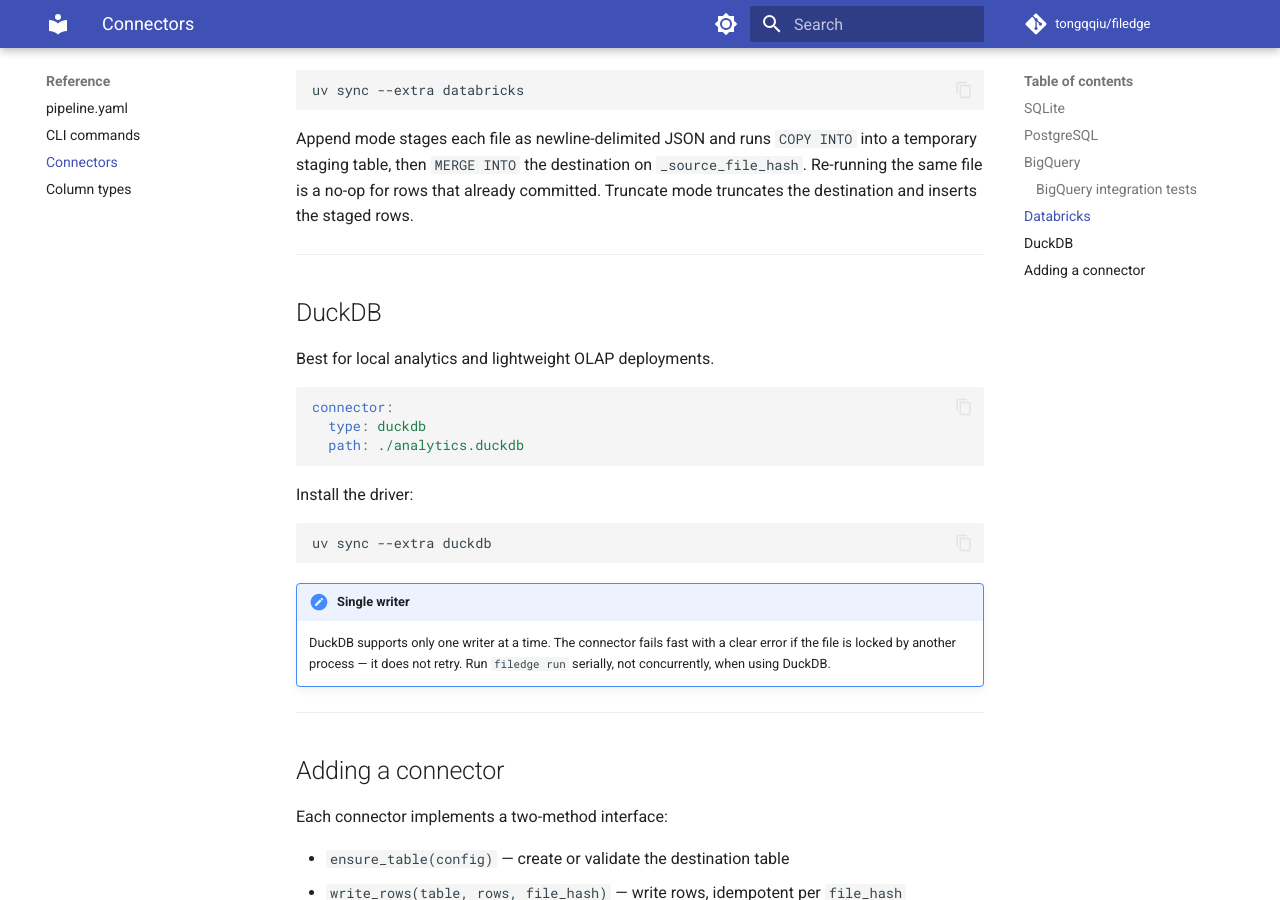
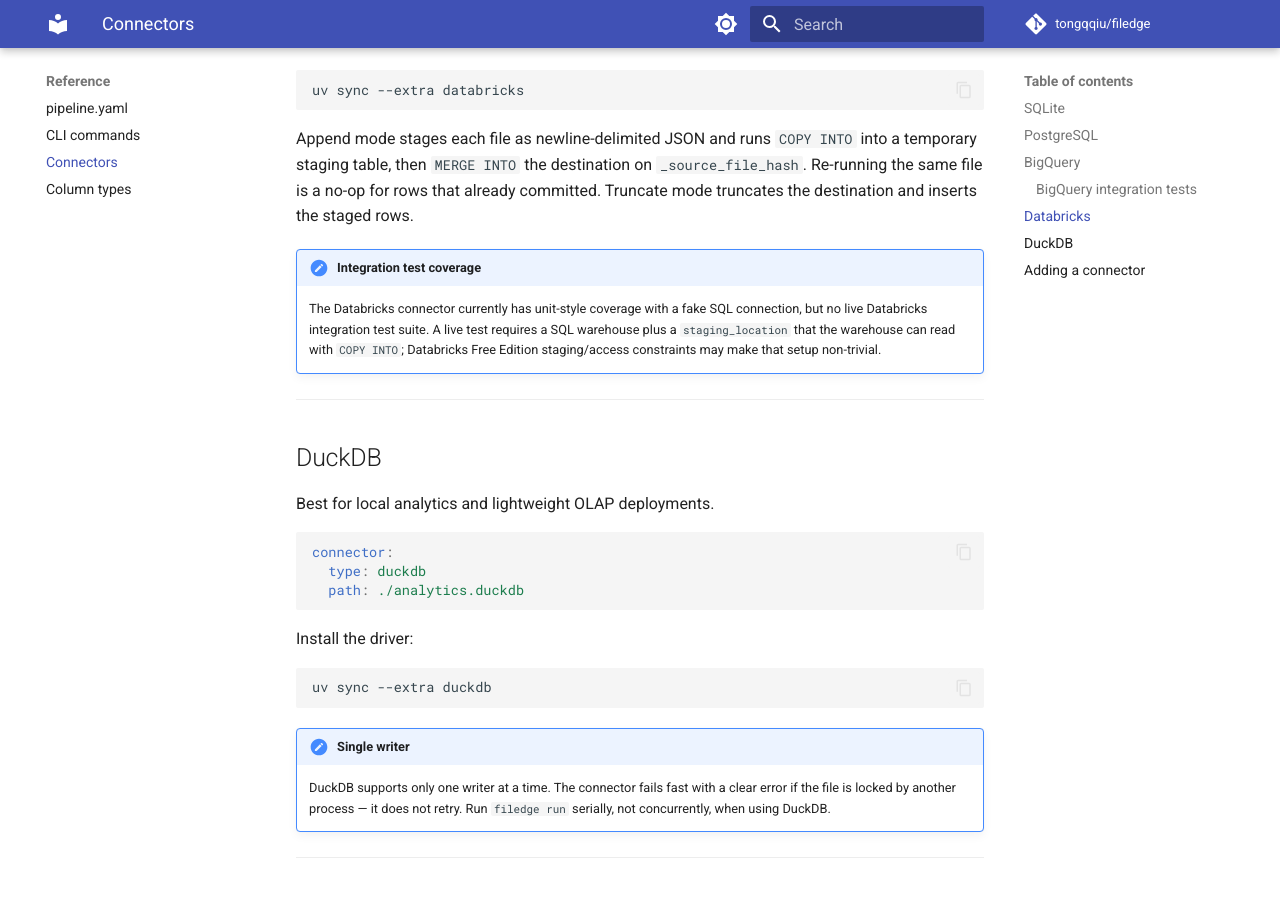
Before and after one commit to tongqqiu/filedge, an MkDocs documentation site: the page built from docs/reference/connectors.md, in a window 1280 px wide and 900 px high, scrolled down 2397 px. Built offline with MkDocs 1.6.1 and Material for MkDocs 9.7.7, drawn with Linux system fonts in a browser that asks for light colours; comment, search, counter and statistics services are not loaded.

Commit message:
Document Databricks live test gap

```diff
--- a/docs/reference/connectors.md
+++ b/docs/reference/connectors.md
@@ -103,6 +103,9 @@
 
 Append mode stages each file as newline-delimited JSON and runs `COPY INTO` into a temporary staging table, then `MERGE INTO` the destination on `_source_file_hash`. Re-running the same file is a no-op for rows that already committed. Truncate mode truncates the destination and inserts the staged rows.
 
+!!! note "Integration test coverage"
+    The Databricks connector currently has unit-style coverage with a fake SQL connection, but no live Databricks integration test suite. A live test requires a SQL warehouse plus a `staging_location` that the warehouse can read with `COPY INTO`; Databricks Free Edition staging/access constraints may make that setup non-trivial.
+
 ---
 
 ## DuckDB
```
Also changed, not shown: README.md (+2 -0 lines).
